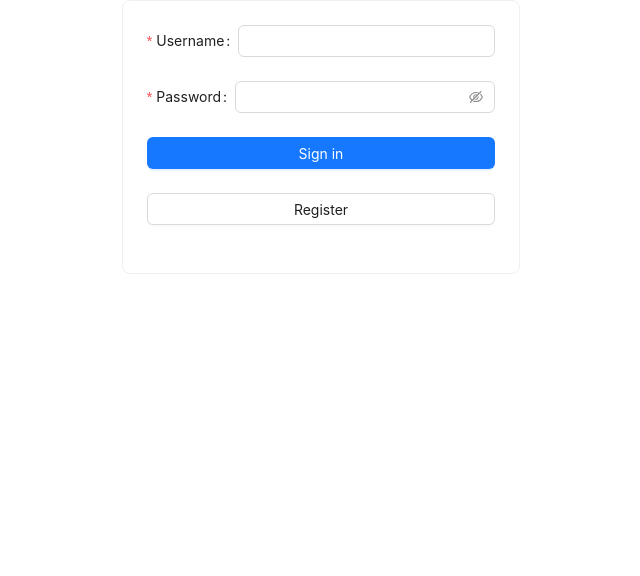
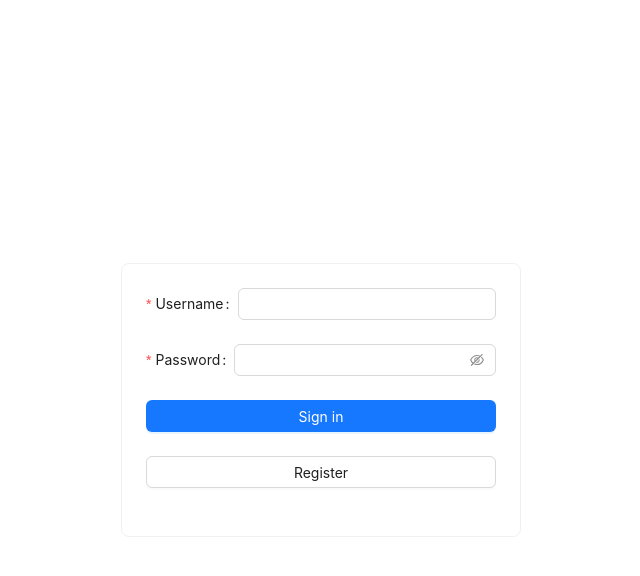
Before and after one commit to raj-aayush/phantom-finance, a React (Vite) app in the folder frontend/: page /login in a window 1280 px wide. Shown: the top 576 px of the page, without its empty margins (319-959 px from the left). Built offline with nearby package versions, Linux system fonts and the light colour scheme.

Commit message:
Cleanup styles

```diff
--- a/frontend/src/containers/CustomerCreate.tsx
+++ b/frontend/src/containers/CustomerCreate.tsx
@@ -9,7 +9,7 @@ const CustomerCreate = () => {
     return (
         <SideMenuWrapper>
             <Layout.Content>
-                <Card>
+                <Card style={{width: "600px"}}>
                     <h2>New customer details</h2>
                     <Form form={form} labelCol={{span: 6}} onFinish={(values) => {
                         axios.post('/api/customers/', values).then(_response => {
--- a/frontend/src/containers/Login.tsx
+++ b/frontend/src/containers/Login.tsx
@@ -13,8 +13,8 @@ const Login = () => {
         }
     })
     return (
-        <div>
-            <Card>
+        <div style={{display: "flex", alignItems: "center", justifyContent: "center", height: '100vh'}}>
+            <Card style={{width: "400px"}}>
                 <Form form={form} onFinish={values => {
                     axios.post('/api/login/', values)
                         .then(response => {
--- a/frontend/src/containers/TransactionCreate.tsx
+++ b/frontend/src/containers/TransactionCreate.tsx
@@ -16,7 +16,7 @@ const TransactionCreate = () => {
     return (
         <SideMenuWrapper>
             <Layout.Content>
-                <Card>
+                <Card style={{width: "600px"}}>
                     <h2>New Transaction</h2>
                     <Form form={form} labelCol={{span: 6}} onFinish={(values) => {
                         axios.post('/api/transactions/', values).then(() => {
```
